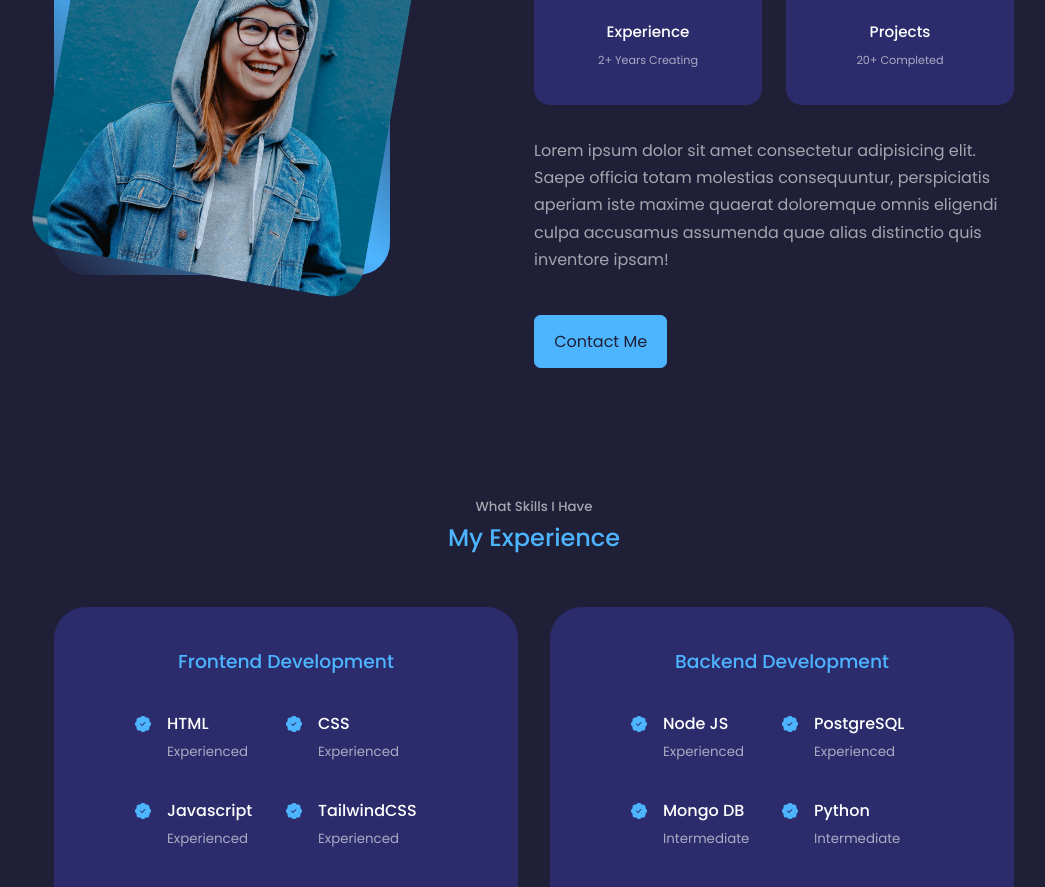
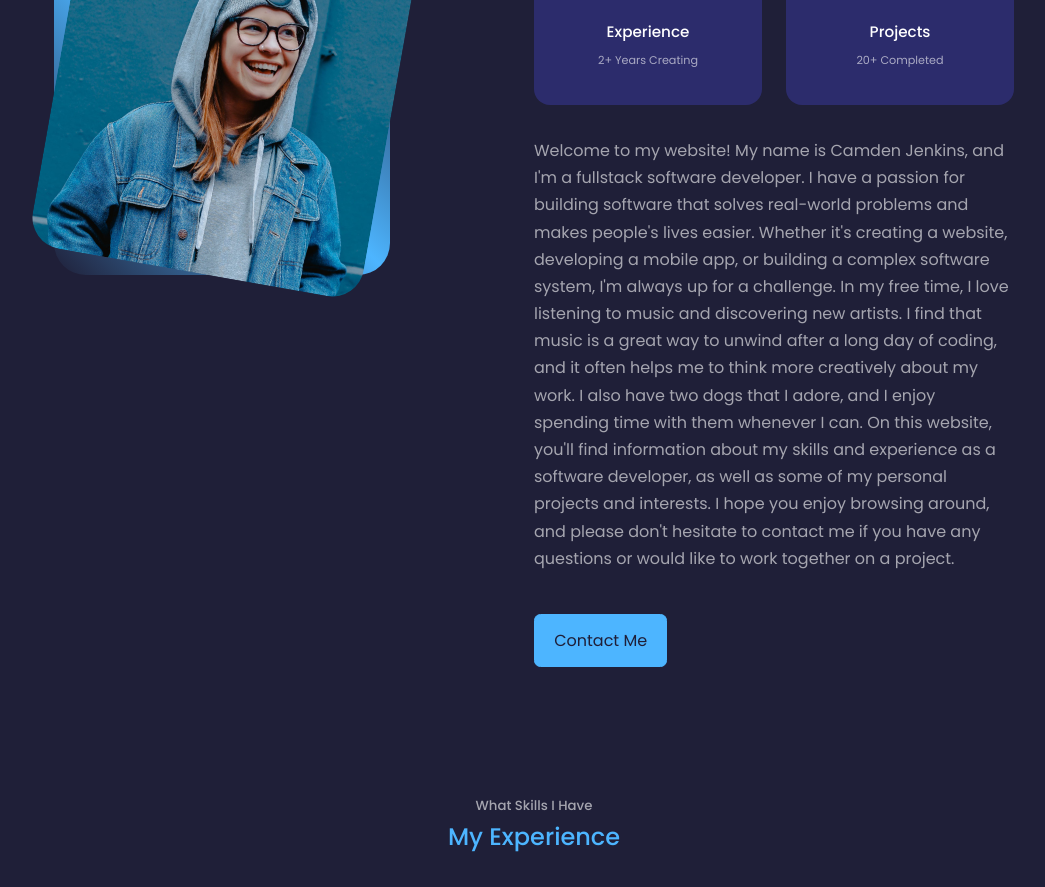
Before and after one commit to CamdenJenkins/Portfolio-Website, a React (Create React App) app: page / in a window 1280 px wide. Shown: the part 1100-1987 px from the top of the page, without its empty margins (106-1151 px from the left). Built offline with nearby package versions, Linux system fonts and the light colour scheme.

Commit message:
added about me info

```diff
--- a/src/components/about/About.jsx
+++ b/src/components/about/About.jsx
@@ -30,10 +30,20 @@ const About = () => {
           </div>
 
           <p>
-            Lorem ipsum dolor sit amet consectetur adipisicing elit. Saepe
-            officia totam molestias consequuntur, perspiciatis aperiam iste
-            maxime quaerat doloremque omnis eligendi culpa accusamus assumenda
-            quae alias distinctio quis inventore ipsam!
+            Welcome to my website! My name is Camden Jenkins, and I'm a
+            fullstack software developer. I have a passion for building software
+            that solves real-world problems and makes people's lives easier.
+            Whether it's creating a website, developing a mobile app, or
+            building a complex software system, I'm always up for a challenge.
+            In my free time, I love listening to music and discovering new
+            artists. I find that music is a great way to unwind after a long day
+            of coding, and it often helps me to think more creatively about my
+            work. I also have two dogs that I adore, and I enjoy spending time
+            with them whenever I can. On this website, you'll find information
+            about my skills and experience as a software developer, as well as
+            some of my personal projects and interests. I hope you enjoy
+            browsing around, and please don't hesitate to contact me if you have
+            any questions or would like to work together on a project.
           </p>
 
           <a href="#contact" className="btn btn-primary">
```
